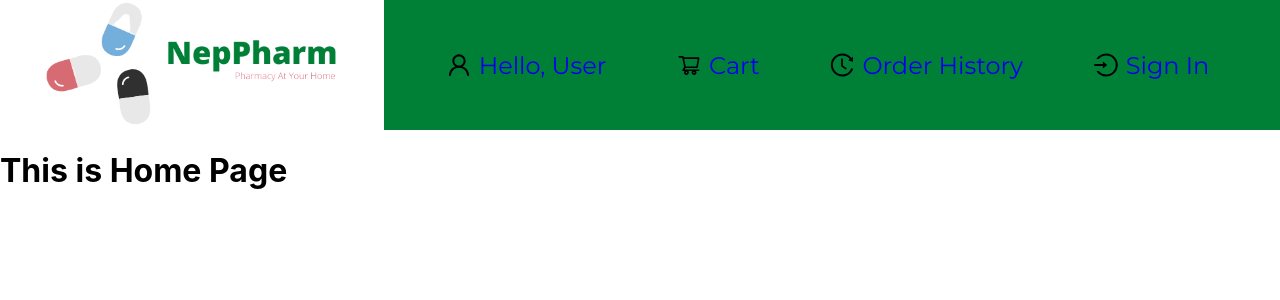
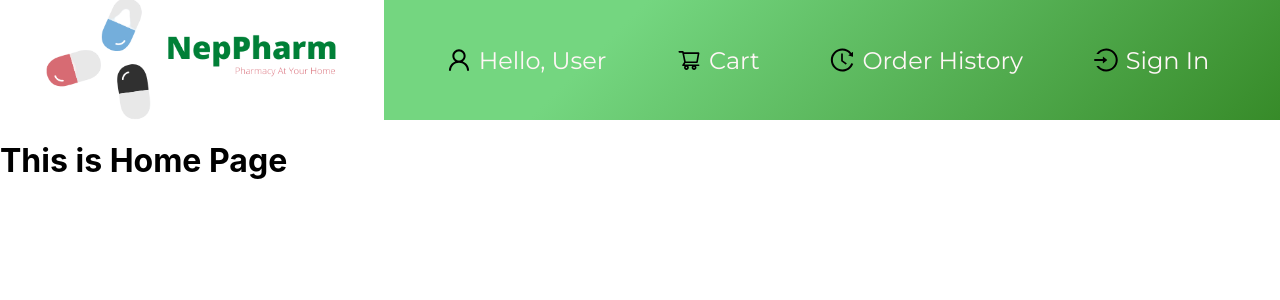
Before and after one commit to manojpudasaini/NepPharm, a React (Create React App) app: page / in a window 1280 px wide. Shown: the top 300 px of the page. Built offline with nearby package versions, Linux system fonts and the light colour scheme.

Commit message:
colours changed

```diff
--- a/src/Components/Header.css
+++ b/src/Components/Header.css
@@ -1,26 +1,39 @@
 .headerContainer {
-  height: 130px;
+  height: 120px;
   /* background-color: aqua;  */
   display: flex;
   justify-content: space-between;
 }
 
 .logoWrapper {
-    width:30%;
+  width: 30%;
   display: flex;
   align-items: center;
   justify-content: center;
 }
 
 .menuWrapper {
-    width:70%;
-    background-color: #008037;
-    display:  flex;
+  width: 70%;
+  background-color: #378b29;
+  background-image: linear-gradient(315deg, #378b29 0%, #74d680 74%);
+  display: flex;
   justify-content: space-evenly;
   align-items: center;
 }
-.navItems{
-    font-family: 'Montserrat',sans-serif;
+.navItems {
+  font-family: "Montserrat", sans-serif;
   text-align: center;
   font-size: 1.5rem;
 }
+.navLinks {
+  text-decoration: "none";
+  padding: 8px;
+  color: #fff6f6;
+}
+.navLinks:hover {
+  color: #b71c1c;
+}
+
+.navActive {
+  border-bottom: 2px solid #fff6f6;
+}
--- a/src/Components/Header.js
+++ b/src/Components/Header.js
@@ -13,22 +13,22 @@ const Header =()=>{
             <div className="menuWrapper">
                 <div className="navItems">
                     <UserOutlined />
-                    <NavLink to="/user"  style={{ textDecoration: 'none', padding:'8px'}}>Hello, User</NavLink>
+                    <NavLink to="/user" activeClassName="navActive" className="navLinks" style={{ textDecoration: 'none'}}>Hello, User</NavLink>
                 </div>
 
                 <div className="navItems">
                    <ShoppingCartOutlined />
-                    <NavLink to="/cart" style={{ textDecoration: 'none',padding:'8px'  }}>Cart</NavLink>
+                    <NavLink to="/cart" activeClassName="navActive" className="navLinks" style={{ textDecoration: 'none'}}>Cart</NavLink>
                 </div>
 
                 <div className="navItems">
                     <HistoryOutlined />
-                    <NavLink to="/orderhistory" style={{ textDecoration: 'none',padding:'8px' }}>Order History</NavLink>
+                    <NavLink to="/orderhistory" activeClassName="navActive" className="navLinks"  style={{ textDecoration: 'none',padding:'8px' }}>Order History</NavLink>
                 </div>
 
                 <div className="navItems">
                     <LoginOutlined />
-                    <NavLink to="/sign" style={{ textDecoration: 'none', padding:'8px'  }}>Sign In</NavLink>
+                    <NavLink to="/sign" activeClassName="navActive" className="navLinks" style={{ textDecoration: 'none', padding:'8px'  }}>Sign In</NavLink>
                 </div>
             </div>
         </div>
```
Also changed, not shown: 1 other file (tests, documents, lock files or other folders). Lines whose indentation alone changed are shown as unchanged.
